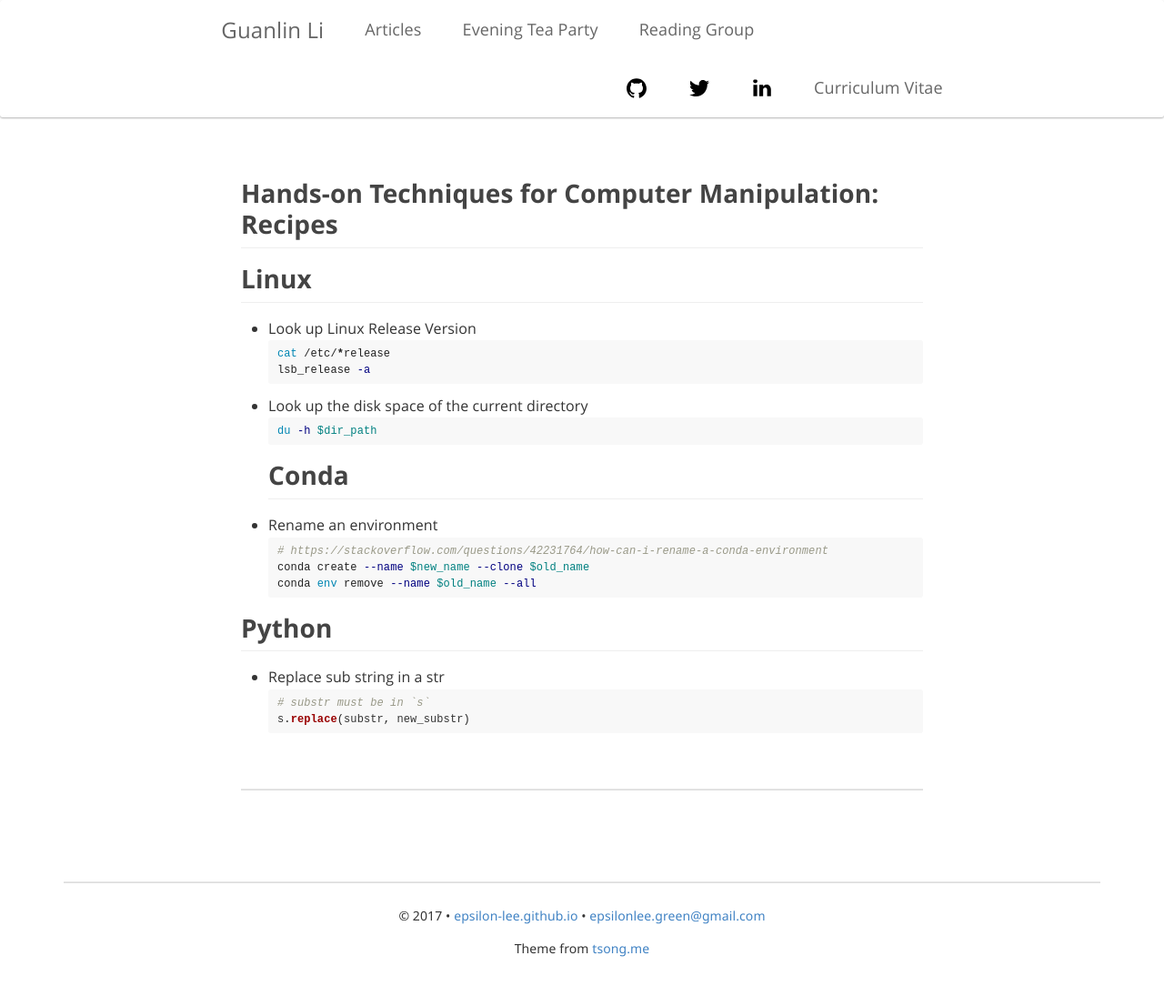
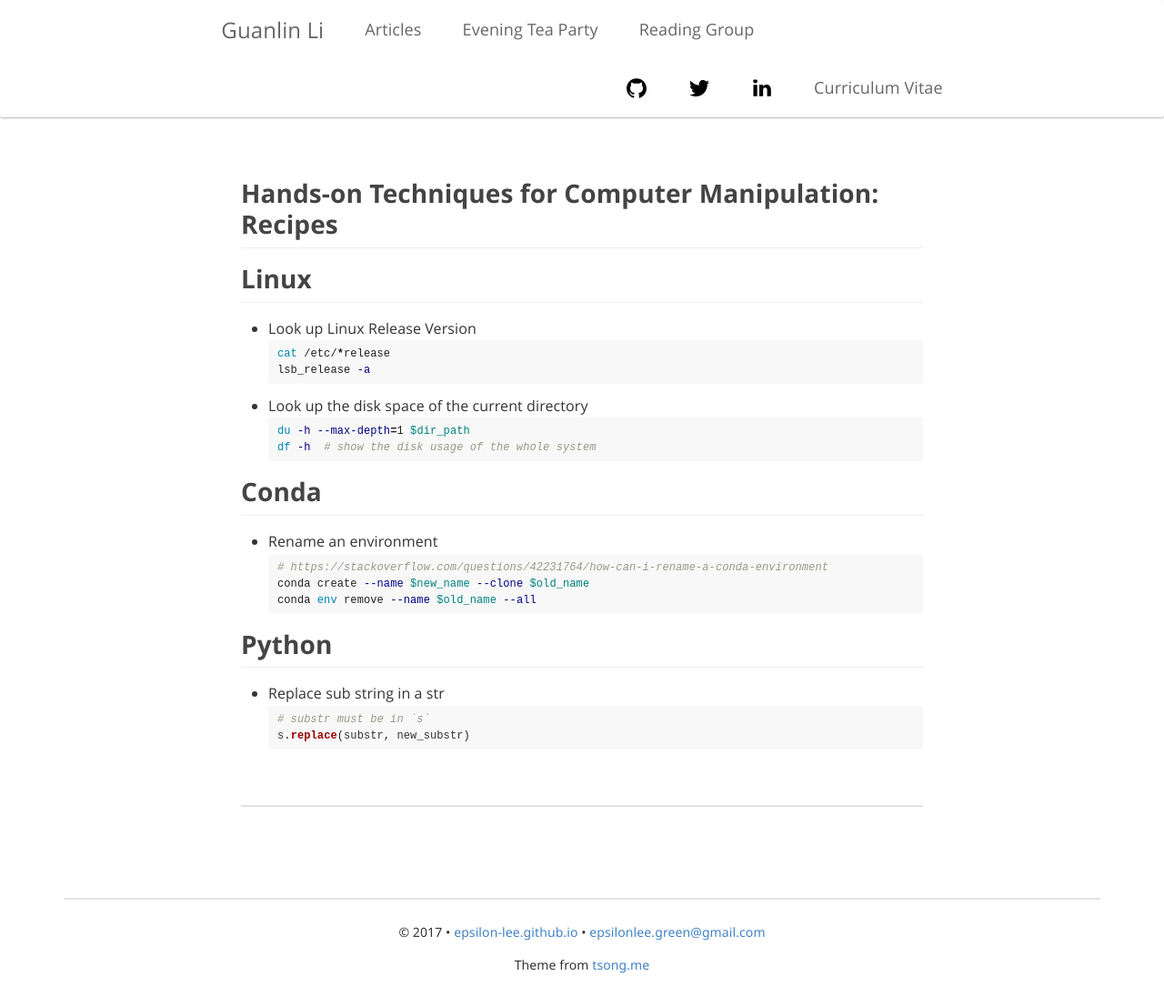
Before and after one commit to Epsilon-Lee/Epsilon-Lee.github.io, a Jekyll site: the page built from _posts/notes/2018-09-18-Hands-on-Techniques.md, in a window 1280 px wide. Shown: the whole page at 91% size. Built offline with Jekyll 4.4.1, drawn with Linux system fonts in a browser that asks for light colours; nearby versions of some CDN libraries; some web fonts are replaced; comment, search, counter and statistics services are not loaded.

Commit message:
Add df -h, du -h --max-depth

````diff
--- a/_posts/notes/2018-09-18-Hands-on-Techniques.md
+++ b/_posts/notes/2018-09-18-Hands-on-Techniques.md
@@ -14,8 +14,11 @@ lsb_release -a
 ```
 - Look up the disk space of the current directory
 ```bash
-du -h $dir_path
+du -h --max-depth=1 $dir_path
+df -h  # show the disk usage of the whole system
 ```
+
+
 ## Conda
 
 - Rename an environment
````
